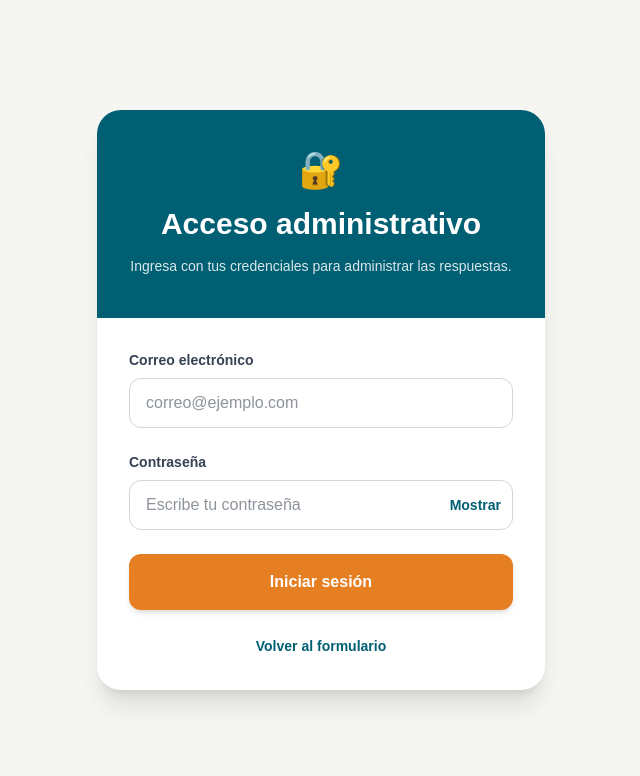
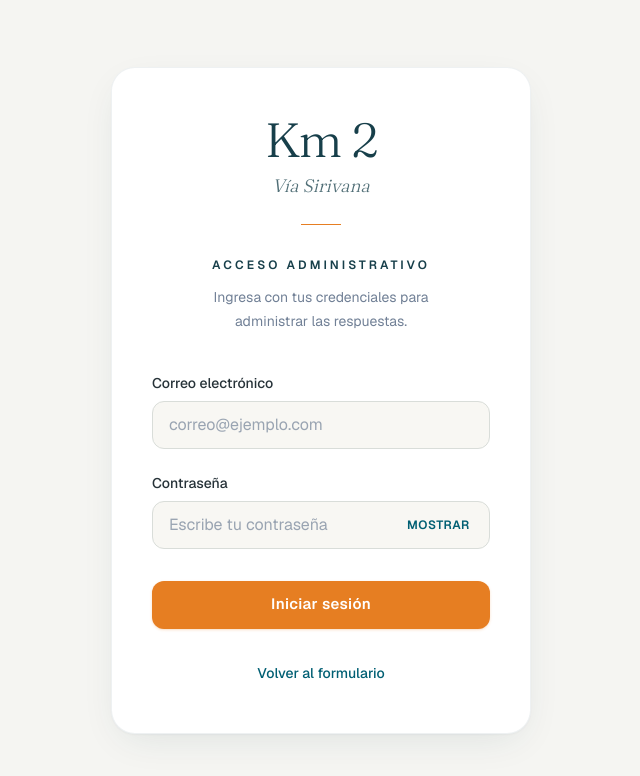
Before and after one commit to condominiosantaana/formulario-supabase, a Next.js app: page /admin/login in a window 1280 px wide. Shown: the top 776 px of the page, without its empty margins (319-959 px from the left). Built offline with nearby package versions, Linux system fonts and the light colour scheme; no server answers.

Commit message:
ajuste logoin

```diff
--- a/app/admin/login/page.tsx
+++ b/app/admin/login/page.tsx
@@ -53,29 +53,37 @@ export default function AdminLoginPage() {
   }
 
   return (
-    <main className="min-h-screen bg-[#f5f5f2] px-4 py-8 sm:px-6 lg:px-8">
-      <div className="flex min-h-[calc(100vh-4rem)] items-center justify-center">
-        <div className="w-full max-w-md overflow-hidden rounded-3xl bg-white shadow-xl">
-          <div className="bg-[#005f73] px-6 py-10 text-center text-white sm:px-8">
-            <div className="mb-4 text-4xl">🔐</div>
+    <main className="flex min-h-dvh w-full items-center justify-center overflow-x-clip bg-[#f5f5f2] px-4 py-12 font-sans text-[#263238] [color-scheme:light]">
+      <div className="w-full max-w-[420px] rounded-[24px] border border-[#173f4a]/[0.07] bg-white px-6 py-10 shadow-[0_1px_2px_rgba(23,63,74,0.04),0_12px_40px_-12px_rgba(23,63,74,0.12)] motion-safe:animate-rise sm:px-10 sm:py-12">
+        <header className="text-center">
+          <p className="font-display leading-none text-[#173f4a]">
+            <span className="block text-5xl font-light tracking-tight">
+              Km 2
+            </span>
+            <span className="mt-2 block text-lg font-light italic text-[#173f4a]/75">
+              Vía Sirivana
+            </span>
+          </p>
 
-            <h1 className="text-3xl font-bold">
+          <span
+            aria-hidden="true"
+            className="mx-auto mt-6 block h-px w-10 bg-[#e67e22]"
+          />
+
+          <h1 className="mt-8 text-xs font-semibold uppercase tracking-[0.26em] text-[#173f4a]">
             Acceso administrativo
           </h1>
 
-            <p className="mt-3 text-sm leading-6 text-white/85">
+          <p className="mx-auto mt-3 max-w-[18rem] text-sm leading-6 text-[#718096]">
             Ingresa con tus credenciales para administrar las respuestas.
           </p>
-          </div>
+        </header>
 
-          <form
-            onSubmit={handleSubmit}
-            className="space-y-6 px-6 py-8 sm:px-8"
-          >
+        <form onSubmit={handleSubmit} className="mt-10 space-y-6">
           <div>
             <label
               htmlFor="correo"
-                className="mb-2 block text-sm font-semibold text-gray-700"
+              className="mb-2 block text-sm font-medium text-[#263238]"
             >
               Correo electrónico
             </label>
@@ -88,14 +96,14 @@ export default function AdminLoginPage() {
               placeholder="correo@ejemplo.com"
               autoComplete="email"
               disabled={cargando}
-                className="w-full rounded-xl border border-gray-300 px-4 py-3 text-gray-800 outline-none transition focus:border-[#005f73] focus:ring-2 focus:ring-[#005f73]/20 disabled:bg-gray-100"
+              className="h-12 w-full min-w-0 rounded-xl border border-[#d9ddd9] bg-[#f8f7f3] px-4 text-base text-[#263238] outline-none transition duration-200 placeholder:text-[#718096]/70 focus:border-[#005f73] focus:bg-white focus:ring-4 focus:ring-[#005f73]/10 disabled:cursor-not-allowed disabled:opacity-60 motion-reduce:transition-none"
             />
           </div>
 
           <div>
             <label
               htmlFor="password"
-                className="mb-2 block text-sm font-semibold text-gray-700"
+              className="mb-2 block text-sm font-medium text-[#263238]"
             >
               Contraseña
             </label>
@@ -109,14 +117,15 @@ export default function AdminLoginPage() {
                 placeholder="Escribe tu contraseña"
                 autoComplete="current-password"
                 disabled={cargando}
-                  className="w-full rounded-xl border border-gray-300 px-4 py-3 pr-24 text-gray-800 outline-none transition focus:border-[#005f73] focus:ring-2 focus:ring-[#005f73]/20 disabled:bg-gray-100"
+                className="h-12 w-full min-w-0 rounded-xl border border-[#d9ddd9] bg-[#f8f7f3] pl-4 pr-24 text-base text-[#263238] outline-none transition duration-200 placeholder:text-[#718096]/70 focus:border-[#005f73] focus:bg-white focus:ring-4 focus:ring-[#005f73]/10 disabled:cursor-not-allowed disabled:opacity-60 motion-reduce:transition-none"
               />
 
               <button
                 type="button"
                 onClick={() => setMostrarPassword(!mostrarPassword)}
                 disabled={cargando}
-                  className="absolute right-3 top-1/2 -translate-y-1/2 text-sm font-semibold text-[#005f73] hover:underline disabled:opacity-50"
+                aria-pressed={mostrarPassword}
+                className="absolute right-2 top-1/2 -translate-y-1/2 rounded-lg px-3 py-1.5 text-xs font-semibold uppercase tracking-wider text-[#005f73] transition-colors duration-200 hover:bg-[#005f73]/[0.06] focus-visible:outline-none focus-visible:ring-2 focus-visible:ring-[#005f73]/30 disabled:opacity-50 motion-reduce:transition-none"
               >
                 {mostrarPassword ? "Ocultar" : "Mostrar"}
               </button>
@@ -126,31 +135,39 @@ export default function AdminLoginPage() {
           {error && (
             <div
               role="alert"
-                className="rounded-xl border border-red-200 bg-red-50 px-4 py-3 text-sm leading-6 text-red-700"
+              className="rounded-xl border-l-2 border-[#e67e22] bg-[#e67e22]/[0.07] px-4 py-3 text-sm leading-6 text-[#173f4a] motion-safe:animate-rise"
             >
               {error}
             </div>
           )}
 
+          <div className="pt-2">
             <button
               type="submit"
               disabled={cargando}
-              className="w-full rounded-xl bg-[#e67e22] px-6 py-4 text-base font-bold text-white shadow-md transition hover:bg-[#d96f13] focus:outline-none focus:ring-4 focus:ring-[#e67e22]/30 disabled:cursor-not-allowed disabled:opacity-60"
+              aria-busy={cargando}
+              className="flex h-12 w-full items-center justify-center gap-2.5 rounded-xl bg-[#e67e22] px-6 text-[15px] font-semibold tracking-wide text-white shadow-sm shadow-[#e67e22]/20 transition duration-200 hover:bg-[#d97316] hover:shadow-md hover:shadow-[#e67e22]/20 focus-visible:outline-none focus-visible:ring-4 focus-visible:ring-[#e67e22]/25 disabled:cursor-not-allowed disabled:opacity-60 disabled:hover:bg-[#e67e22] motion-reduce:transition-none"
             >
+              {cargando && (
+                <span
+                  aria-hidden="true"
+                  className="h-4 w-4 animate-spin rounded-full border-2 border-white/40 border-t-white motion-reduce:animate-none"
+                />
+              )}
               {cargando ? "Iniciando sesión..." : "Iniciar sesión"}
             </button>
+          </div>
 
-            <div className="text-center">
+          <div className="pt-2 text-center">
             <a
               href="/"
-                className="text-sm font-semibold text-[#005f73] hover:underline"
+              className="text-sm font-medium text-[#005f73] underline-offset-4 transition-colors duration-200 hover:text-[#173f4a] hover:underline focus-visible:rounded focus-visible:outline-none focus-visible:ring-2 focus-visible:ring-[#005f73]/30"
             >
               Volver al formulario
             </a>
           </div>
         </form>
       </div>
-      </div>
     </main>
   );
 }
```
Lines whose indentation alone changed are shown as unchanged.
